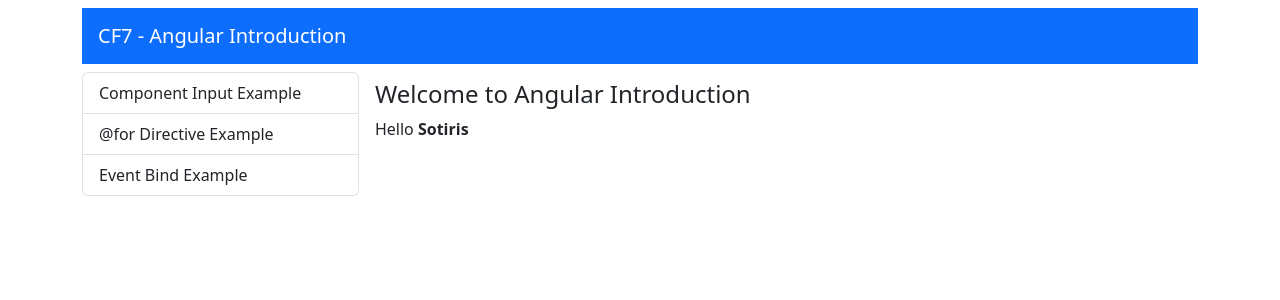
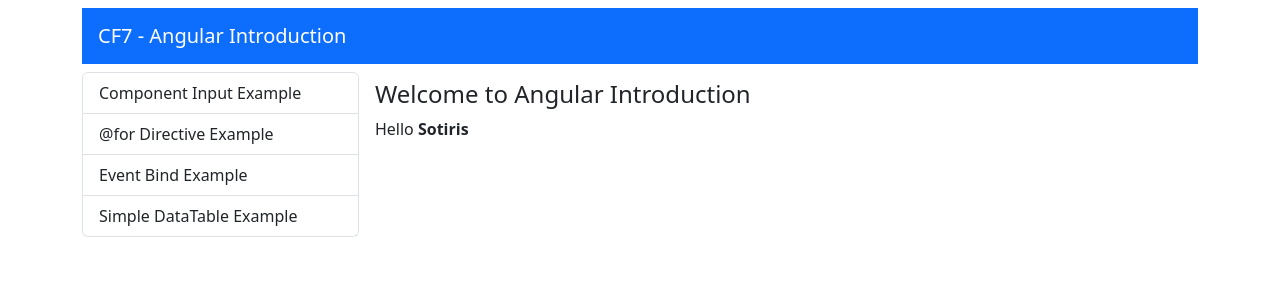
Before and after one commit to STzelas/cf-angular-introduction, an Angular app: page /welcome in a window 1280 px wide. Shown: the top 300 px of the page. Built offline with nearby package versions, Linux system fonts and the light colour scheme.

Commit message:
feat: new fields to the list (Simple datatable Example)

```diff
--- a/src/app/components/list-group-menu/list-group-menu.component.ts
+++ b/src/app/components/list-group-menu/list-group-menu.component.ts
@@ -11,6 +11,7 @@
   menu = [
     { text: 'Component Input Example', linkName: 'component-input-example' },
     { text: '@for Directive Example', linkName: 'for-directive-example'},
-    { text: 'Event Bind Example', linkName: 'event-bind-example'}
+    { text: 'Event Bind Example', linkName: 'event-bind-example'},
+    { text: 'Simple DataTable Example', linkName: 'simple-datatable-example'}
   ]
 }
```
